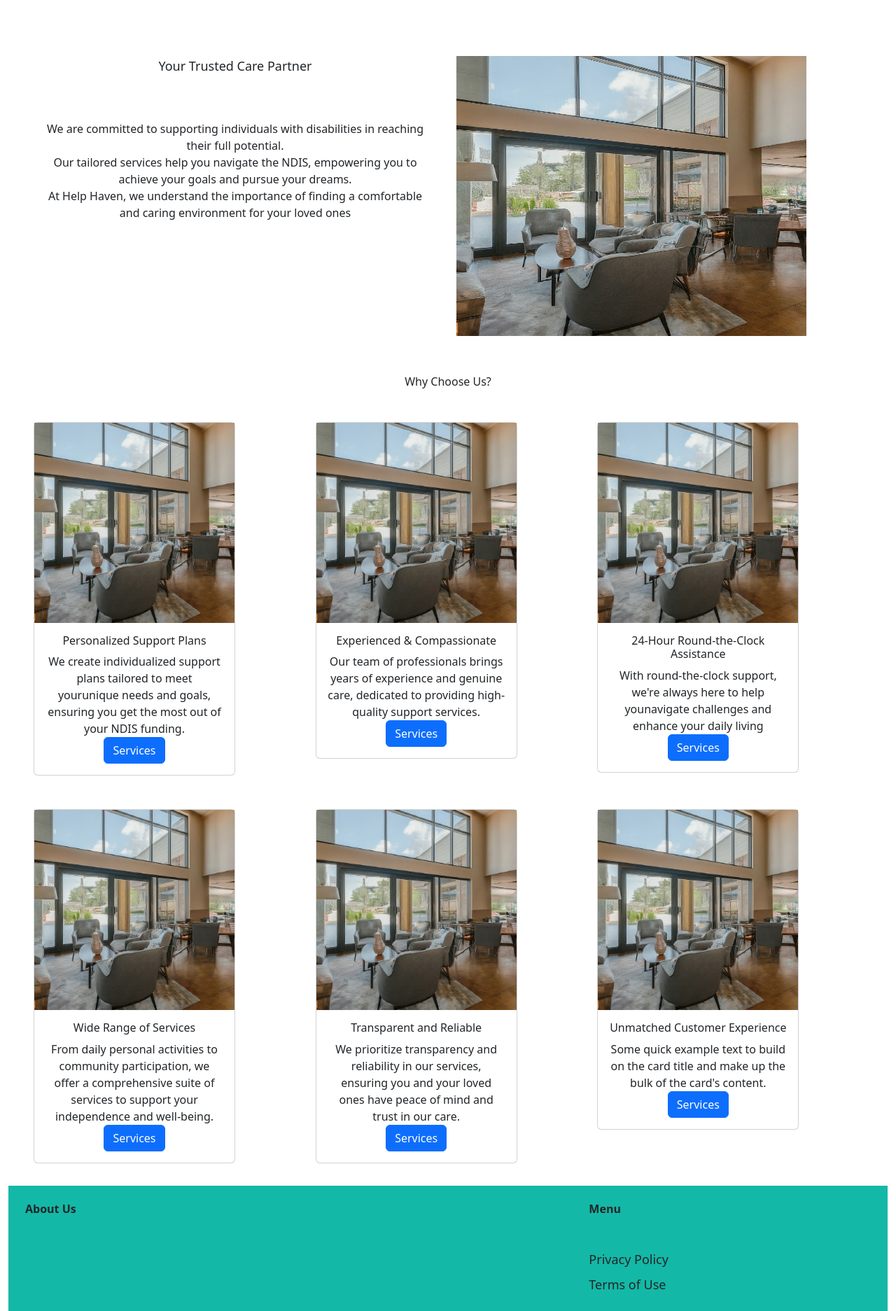
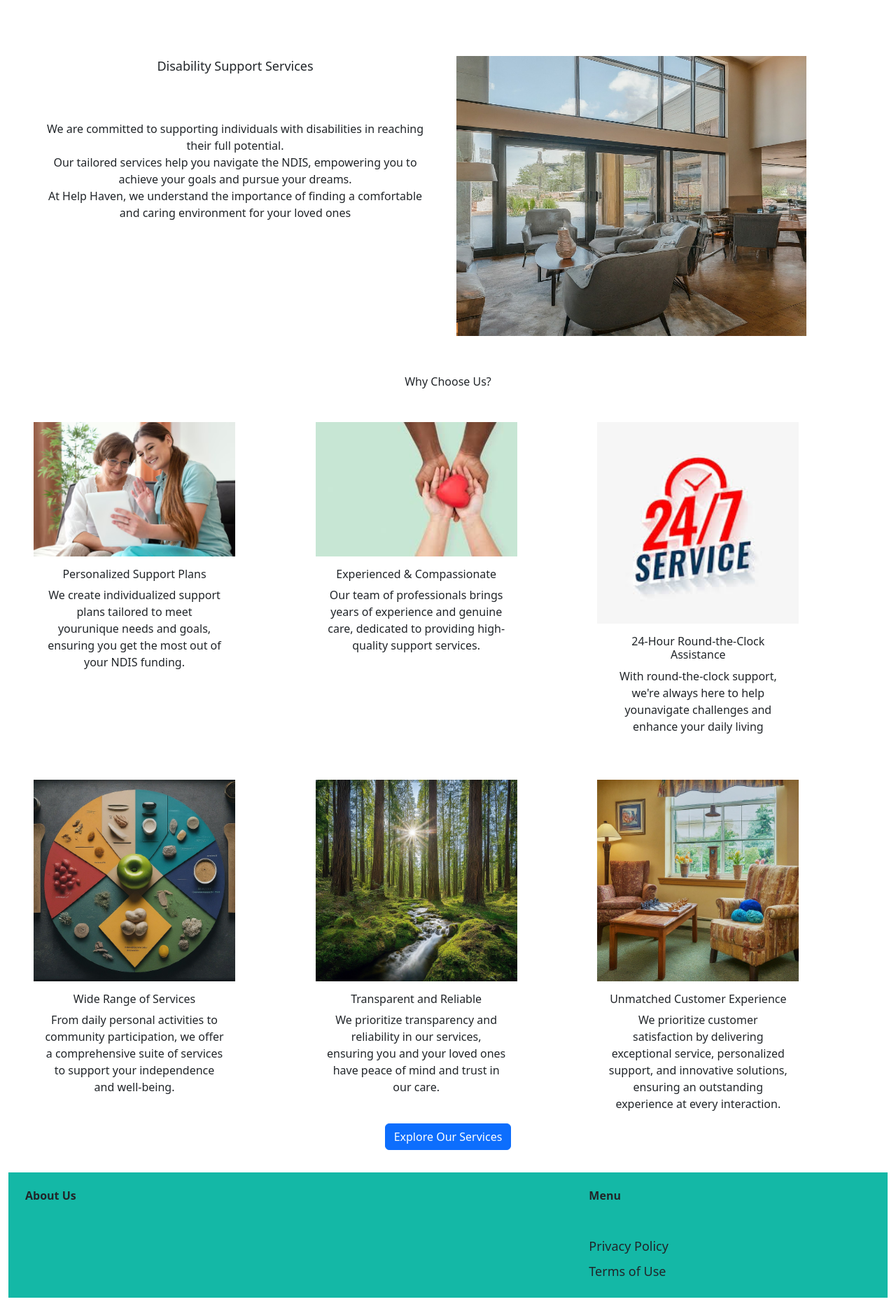
Before and after one commit to NIelsen-Mudaki/helphaven, a Django app: template core/templates/core/index.html in a window 1280 px wide. Shown: the part 77-1950 px from the top of the page at 70% size. Run offline with Django 5.2, Linux system fonts and the light colour scheme; the template is opened without the code that fills it, so the values that code supplies are empty; some libraries are stand-ins or nearby versions.

Commit message:
added content to landing page

```diff
--- a/core/templates/core/index.html
+++ b/core/templates/core/index.html
@@ -10,7 +10,7 @@
 
   <div class="row no gutters text-center mt-5 p-2 mb-5 ">
     <div class="col-md-6 content-container">
-      <h1 class="text-lg">Your Trusted Care Partner</h1>
+      <h1 class="text-lg">Disability Support Services</h1>
 
       <p class="mt-5 p-3">We are committed to supporting individuals with disabilities in reaching their full potential.<br>
         Our tailored services help you navigate the NDIS, empowering you to achieve your goals and pursue your dreams.
@@ -34,34 +34,34 @@
   <div class="container mt-5">
     <div class="row mt-5 mb-2 text-center">
         <div class="col-md-4">
-            <div class="card" style="width: 18rem;">
-                <img src="{% static 'nursing_home1.jpeg' %}" alt="image here">
+            <div class="card" style="width: 18rem;border:none;">
+                <img class="img" src="{% static 'personalised_care1.avif' %}" alt="image here">
                 <div class="card-body">
                     <h5 class="card-title">Personalized Support Plans</h5>
                     <p class="card-text">We create individualized support plans tailored to meet yourunique needs and goals, ensuring you get the most out of your NDIS funding.</p>
-                    <a href="#" class="btn btn-primary">Services</a>
+
                 </div>
             </div>
         </div>
 
         <div class="col-md-4">
-            <div class="card" style="width: 18rem;">
-                <img src="{% static 'nursing_home1.jpeg' %}" alt="image here">
+            <div class="card" style="width: 18rem;border:none;">
+                <img class="img" src="{% static 'compassion1.jpeg' %}" alt="image here">
                 <div class="card-body">
                     <h5 class="card-title">Experienced & Compassionate</h5>
                     <p class="card-text">Our team of professionals brings years of experience and genuine care, dedicated to providing high-quality support services.</p>
-                    <a href="#" class="btn btn-primary">Services</a>
+
                 </div>
             </div>
         </div>
 
         <div class="col-md-4">
-            <div class="card" style="width: 18rem;">
-                <img src="{% static 'nursing_home1.jpeg' %}" alt="image here">
+            <div class="card" style="width: 18rem;border:none;">
+                <img class="img" src="{% static '24-7service.jpeg' %}" alt="image here">
                 <div class="card-body">
                     <h5 class="card-title">24-Hour Round-the-Clock Assistance</h5>
                     <p class="card-text">With round-the-clock support, we're always here to help younavigate challenges and enhance your daily living</p>
-                    <a href="#" class="btn btn-primary">Services</a>
+
                 </div>
             </div>
         </div>
@@ -69,36 +69,39 @@
 
     <div class="row mt-5 mb-2 text-center">
         <div class="col-md-4">
-            <div class="card" style="width: 18rem;">
-                <img src="{% static 'nursing_home1.jpeg' %}" alt="image here">
+            <div class="card" style="width: 18rem;border:none;">
+                <img class="img" src="{% static 'wide-range.jpeg' %}" alt="image here">
                 <div class="card-body">
                     <h5 class="card-title">Wide Range of Services</h5>
                     <p class="card-text">From daily personal activities to community participation, we offer a comprehensive suite of services to support your independence and well-being.</p>
-                    <a href="#" class="btn btn-primary">Services</a>
+
                 </div>
             </div>
         </div>
 
         <div class="col-md-4">
-            <div class="card" style="width: 18rem;">
-                <img src="{% static 'nursing_home1.jpeg' %}" alt="image here">
+            <div class="card" style="width: 18rem;border:none;">
+                <img class="img" src="{% static 'transparency.jpeg' %}" alt="image here">
                 <div class="card-body">
                     <h5 class="card-title">Transparent and Reliable</h5>
                     <p class="card-text">We prioritize transparency and reliability in our services, ensuring you and your loved ones have peace of mind and trust in our care.</p>
-                    <a href="#" class="btn btn-primary">Services</a>
+
                 </div>
             </div>
         </div>
 
         <div class="col-md-4">
-            <div class="card" style="width: 18rem;">
-                <img src="{% static 'nursing_home1.jpeg' %}" alt="image here">
+            <div class="card" style="width: 18rem; border:none;">
+                <img class="img" src="{% static 'customer3.jpeg' %}" alt="image here">
                 <div class="card-body">
                     <h5 class="card-title">Unmatched Customer Experience</h5>
-                    <p class="card-text">Some quick example text to build on the card title and make up the bulk of the card's content.</p>
-                    <a href="#" class="btn btn-primary">Services</a>
+                    <p class="card-text">We prioritize customer satisfaction by delivering exceptional service, personalized support, and innovative solutions, ensuring an outstanding experience at every interaction.</p>
+
                 </div>
             </div>
+        </div>
+        <div>
+            <a href="{% url 'core:services' %}" class="btn btn-primary">Explore Our Services</a>
         </div>
     </div>
 
--- a/core/templates/core/login.html
+++ b/core/templates/core/login.html
@@ -42,7 +42,9 @@
                     </div>
 
                     <div class="mt-3 text-center">
-                        <a href="#">Forgot Password?</a>
+                        <p>Don't have an account?<a href="{% url 'core:signup' %}">Sign Up</a></p>
+
+                        <p><a href="#">Forgot Password?</a></p>
                     </div>
 
                 </form>
--- a/core/templates/core/signup.html
+++ b/core/templates/core/signup.html
@@ -52,6 +52,10 @@
                         <button type="submit" class="btn btn-primary">Sign Up</button>
                     </div>
 
+                    <div class="mt-3 text-center">
+                        <p>Already have an account?<a href="{% url 'core:login' %}">Log In</a></p>
+                    </div>
+
                 </form>
 
             </div>
--- a/core/views.py
+++ b/core/views.py
@@ -1,12 +1,13 @@
 from django.http import HttpResponseRedirect
 from django.shortcuts import render, redirect
 from django.contrib.auth import logout
+from django.contrib.auth.decorators import login_required
 from .forms import SignupForm
 
 def index(request):
     return render(request, 'core/index.html')
 
-
+@login_required
 def contact(request):
     return render(request, 'core/contact.html')
 
@@ -34,5 +35,6 @@ def logout_view(request):
   # Optional: Redirect to a specific page after logout
   return HttpResponseRedirect("/login/")  # Change '/login/' to your desired URL
 
+@login_required
 def services(request):
     return render(request, 'core/services.html')
```
Also changed, not shown: core/templates/core/base.html (+24 -11 lines), core/templates/core/contact.html (+49 -1 lines), helphaven/settings.py (+3 -4 lines), core/static/24-7service.jpeg (added), core/static/building_image1.jpeg (added), core/static/compassion1.jpeg (added), core/static/customer1.jpeg (added), core/static/customer2.jpeg (added), core/static/customer3.jpeg (added), core/static/entrance_image1.jpeg (added), core/static/personalised_care1.avif (added), core/static/transparency.jpeg (added), core/static/wide-range.jpeg (added).
